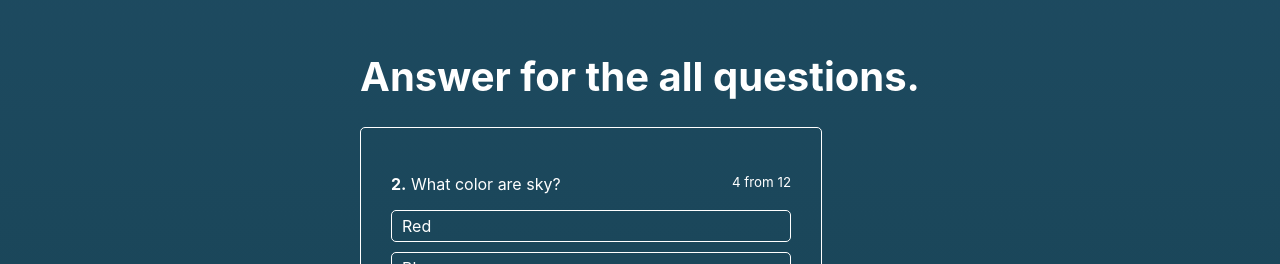
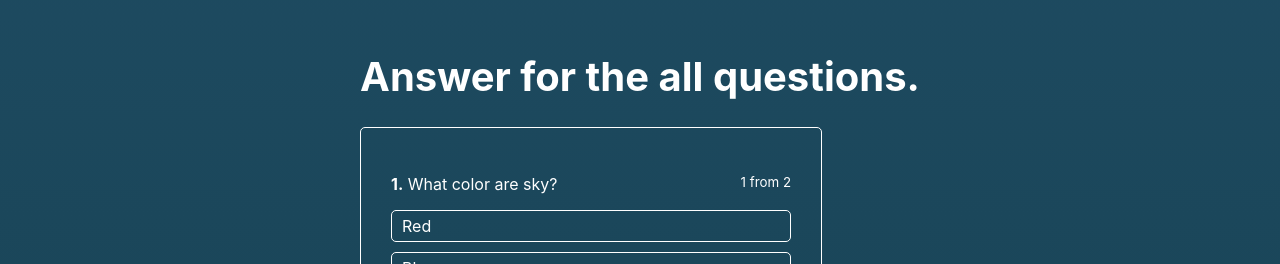
Before and after one commit to seriiserii825/react-minin, a React (Create React App) app: page / in a window 1280 px wide. Shown: the part 183-447 px from the top of the page. Built offline with nearby package versions, Linux system fonts and the light colour scheme.

Commit message:
active quiz color finished

```diff
--- a/src/components/activeQuiz/activeQuiz.js
+++ b/src/components/activeQuiz/activeQuiz.js
@@ -6,12 +6,13 @@ const ActiveQuiz = (props) => {
 	return (
 		<div className="active-quiz">
 			<p className="active-quiz__header">
-				<span><strong>2.</strong> {props.question}</span>
-				<small>4 from 12</small>
+				<span><strong>{props.activeNumber}.</strong> {props.question}</span>
+				<small>{props.activeNumber} from {props.quizLength}</small>
 			</p>
 			<AnswersList
 				answers={props.answers}
 				onAnswerClick={props.onAnswerClick}
+				classState={props.classState}
 			/>
 		</div>
 	);
--- a/src/components/activeQuiz/answersList/answersItem/answersItem.js
+++ b/src/components/activeQuiz/answersList/answersItem/answersItem.js
@@ -2,9 +2,13 @@ import React from 'react';
 import "./answersItem.scss";
 
 const AnswersItem = (props) => {
+	let cls = 'answers-item ';
+	if(props.classState){
+		cls += props.classState
+	}
 	return (
 		<li
-			className="answers-item"
+			className={cls}
 			onClick={() => props.onAnswerClick(props.id)}
 		>{props.answers}</li>
 	);
--- a/src/components/activeQuiz/answersList/answersItem/answersItem.scss
+++ b/src/components/activeQuiz/answersList/answersItem/answersItem.scss
@@ -4,9 +4,15 @@
   text-align: left;
   border: 1px solid white;
   border-radius: 5px;
-  transition: all .3s;
+  transition: all .6s;
   cursor: pointer;
   &:hover {
     background-color: rgba(255,255,255, .2);
   }
+  &.success {
+    background-color: #05c905;
+  }
+  &.error {
+    background-color: #cb1c1c;
+  }
 }
--- a/src/components/activeQuiz/answersList/answersList.js
+++ b/src/components/activeQuiz/answersList/answersList.js
@@ -11,6 +11,7 @@ const AnswersList = (props) => {
 						answers={item.text}
 						id={item.id}
 						onAnswerClick={props.onAnswerClick}
+						classState={props.classState ? props.classState[item.id] : null}
 					/>
 				)
 			})}
--- a/src/containers/quiz/quiz.js
+++ b/src/containers/quiz/quiz.js
@@ -4,6 +4,8 @@ import ActiveQuiz from "../../components/activeQuiz/activeQuiz";
 
 class Quiz extends Component {
 	state = {
+		activeQuestion: 0,
+		quizClasses: null,
 		quizz: [
 			{
 				question: 'What color are sky?',
@@ -14,12 +16,47 @@ class Quiz extends Component {
 					{text: 'Lime', id: 4},
 				],
 				rightAnswerId: 2
+			},
+			{
+				question: 'What color are grass?',
+				answers: [
+					{text: 'Yellow', id: 1},
+					{text: 'Magenta', id: 2},
+					{text: 'Green', id: 3},
+					{text: 'Purple', id: 4},
+				],
+				rightAnswerId: 3
 			}
 		]
 	}
 
 	onAnswerClick = (id) => {
-		console.log(id);
+		if (id === this.state.quizz[this.state.activeQuestion].rightAnswerId) {
+			this.setState({
+				quizClasses: {
+					[id]: 'success'
+				}
+			})
+			const answerTimeout = window.setTimeout(() => {
+				if (this.state.activeQuestion + 1 === this.state.quizz.length) {
+					console.log('finished');
+				}else{
+					this.setState({
+						activeQuestion: this.state.activeQuestion + 1
+					})
+					this.setState({
+						quizClasses: null
+					})
+				}
+				clearTimeout(answerTimeout);
+			}, 1000);
+		} else {
+			this.setState({
+				quizClasses: {
+					[id]: 'error'
+				}
+			})
+		}
 	}
 
 	render() {
@@ -28,9 +65,12 @@ class Quiz extends Component {
 				<div className="quiz-wrapper">
 					<h1>Answer for the all questions.</h1>
 					<ActiveQuiz
-						question={this.state.quizz[0].question}
-						answers={this.state.quizz[0].answers}
+						question={this.state.quizz[this.state.activeQuestion].question}
+						answers={this.state.quizz[this.state.activeQuestion].answers}
 						onAnswerClick={this.onAnswerClick}
+						quizLength={this.state.quizz.length}
+						activeNumber={this.state.activeQuestion + 1}
+						classState={this.state.quizClasses}
 					/>
 				</div>
 			</div>
```
